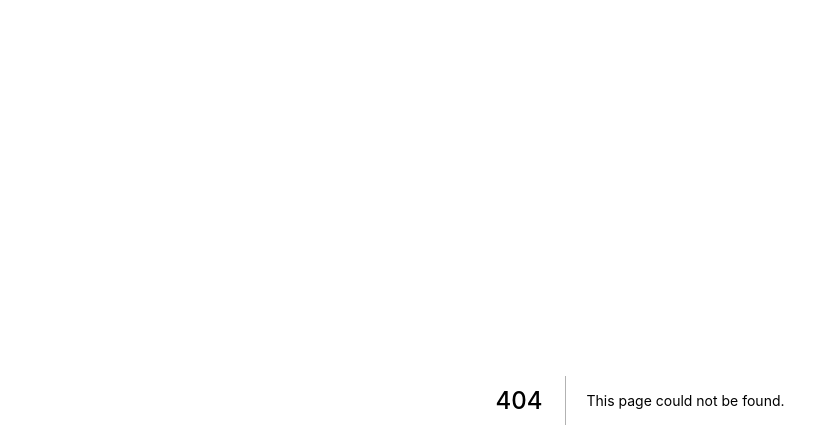
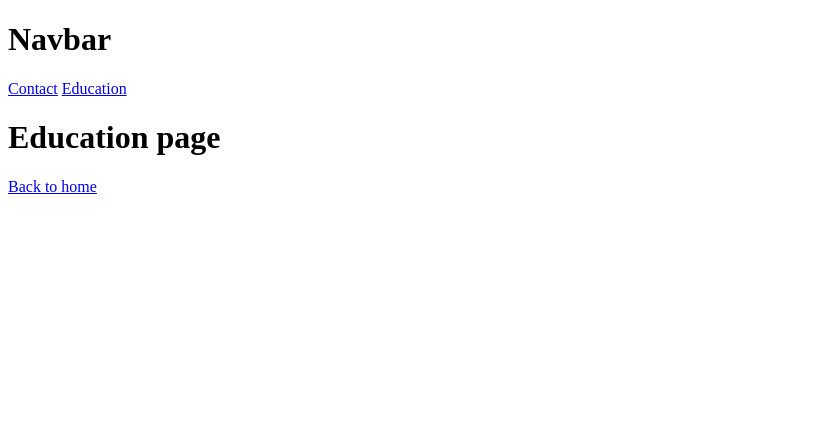
Before and after one commit to AlePouroullis/AlePouroullisV1, a Next.js app: page /education in a window 1280 px wide. Before the commit this address had no page. Shown: the top 448 px of the page, without its empty margins (0-839 px from the left). Built offline with nearby package versions, Linux system fonts and the light colour scheme.

Commit message:
set up basic project structure

```diff
--- /dev/null
+++ b/components/Layout.js
@@ -0,0 +1,11 @@
+import React from 'react';
+import Navbar from './navbar';
+
+export default function Layout({children}){
+    return (
+        <>
+          <Navbar />
+          {children}
+        </>
+    );
+}
--- /dev/null
+++ b/components/Navbar.js
@@ -0,0 +1,19 @@
+import React from 'react';
+import Link from 'next/link';
+
+export default function Navbar(){
+	return (
+		<>
+			<div id="navbar">
+				<h1>Navbar</h1>
+				<Link href="/contact">
+					<a>Contact</a>
+				</Link>
+				{' '}
+				<Link href="/education">
+					<a>Education</a>
+				</Link>
+			</div>
+		</>
+	);
+}
--- /dev/null
+++ b/pages/education.js
@@ -0,0 +1,16 @@
+import React from 'react';
+import Layout from '../components/layout';
+import Link from 'next/link';
+
+export default function EducationPage() {
+  return (
+    <>
+      <Layout>
+        <h1>Education page</h1>
+        <Link href="/">
+          <a>Back to home</a>
+        </Link>
+      </Layout>
+    </>
+  );
+}
--- a/pages/index.js
+++ b/pages/index.js
@@ -1,7 +1,11 @@
 import React from 'react';
+import Layout from '../components/layout';
 
 export default function HomePage() {
     return (
-        <h1>Hello World</h1>
+        <Layout>
+            <h1>Hello there</h1>
+            <p>This is some message</p>
+        </Layout>
     );
 }
```
Also changed, not shown: pages/contact.js (added, +16 -0 lines).
